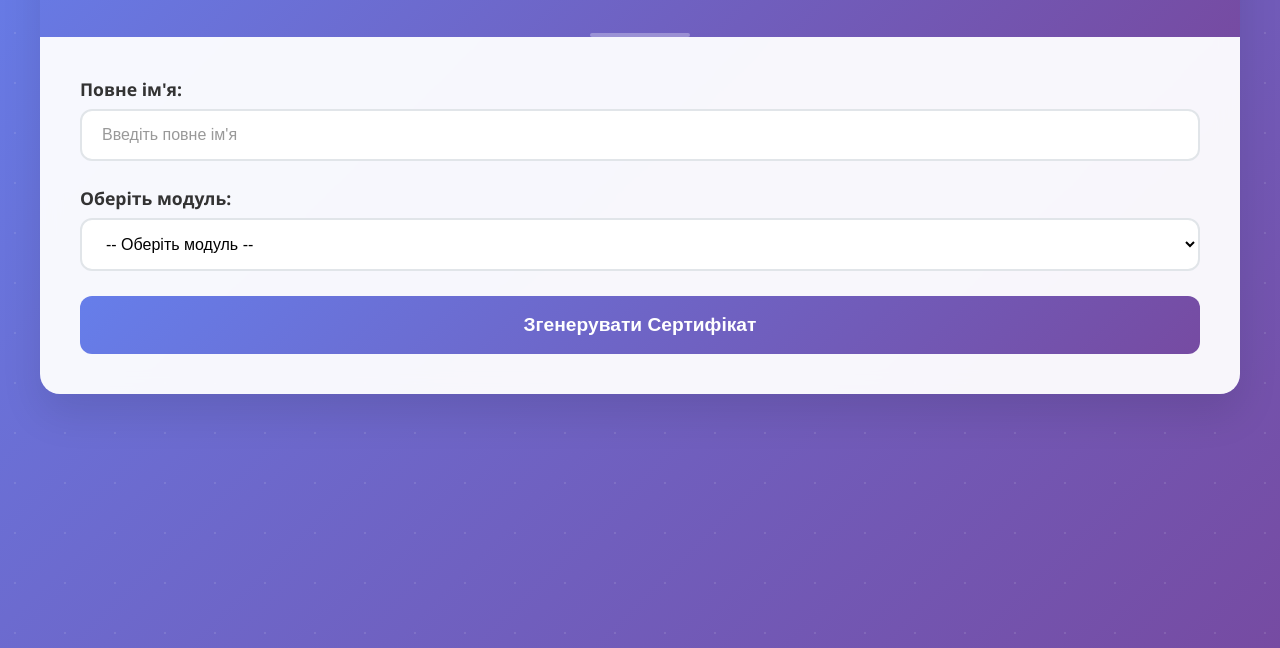
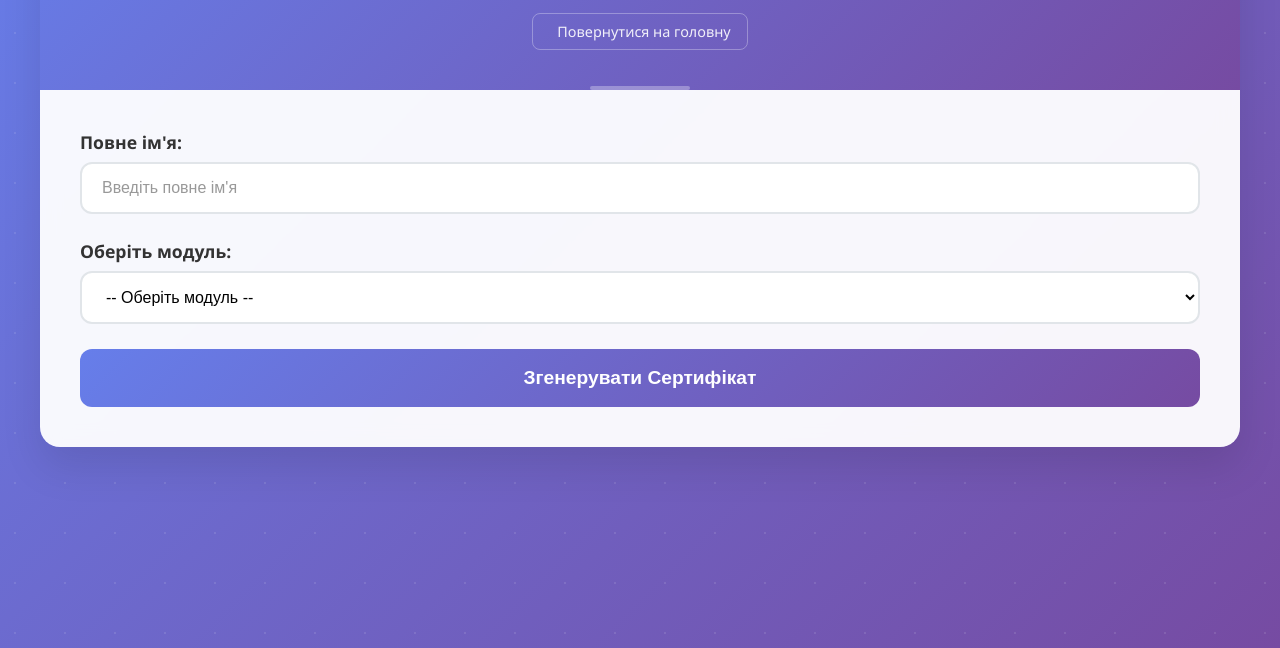
Before and after one commit to Volodymyr54t4t/NodeJSCourse, a website: page certificates.html in a window 1280 px wide. Shown: the part 152-800 px from the top of the page. Drawn offline with Linux system fonts and the light colour scheme.

Commit message:
UPDATE DESIGN
UPDATE DESIGN

```diff
--- a/certificates.html
+++ b/certificates.html
@@ -5,6 +5,7 @@
     <meta charset="UTF-8">
     <meta name="viewport" content="width=device-width, initial-scale=1.0">
     <title>Генератор Сертифікатів Node.js</title>
+    <!-- Updated CSS path to match our structure -->
     <link rel="stylesheet" href="css/certificates.css">
 </head>
 
@@ -13,6 +14,10 @@
         <div class="header">
             <h1>🎓 Генератор Сертифікатів Node.js</h1>
             <p>Створіть персоналізований сертифікат для курсу Node.js</p>
+            <!-- Added back to home link -->
+            <a href="./index.html" class="back-home-btn">
+                <i class="fas fa-arrow-left"></i> Повернутися на головну
+            </a>
         </div>
 
         <div class="form-container">
@@ -58,6 +63,7 @@
         <div class="notification" id="notification"></div>
     </div>
 
+    <!-- Updated script path -->
     <script src="js/certificates.js"></script>
 </body>
 
--- a/css/certificates.css
+++ b/css/certificates.css
@@ -289,6 +289,27 @@ body::before {
   background: linear-gradient(135deg, #dc3545 0%, #fd7e14 100%);
 }
 
+/* Added back to home button styling */
+.back-home-btn {
+  display: inline-flex;
+  align-items: center;
+  gap: 0.5rem;
+  color: rgba(255, 255, 255, 0.9);
+  text-decoration: none;
+  font-size: 0.9rem;
+  margin-top: 1rem;
+  padding: 0.5rem 1rem;
+  border: 1px solid rgba(255, 255, 255, 0.3);
+  border-radius: 8px;
+  transition: all 0.3s ease;
+}
+
+.back-home-btn:hover {
+  background: rgba(255, 255, 255, 0.1);
+  color: white;
+  transform: translateY(-2px);
+}
+
 @media (max-width: 768px) {
   .container {
     margin: 10px;
```
